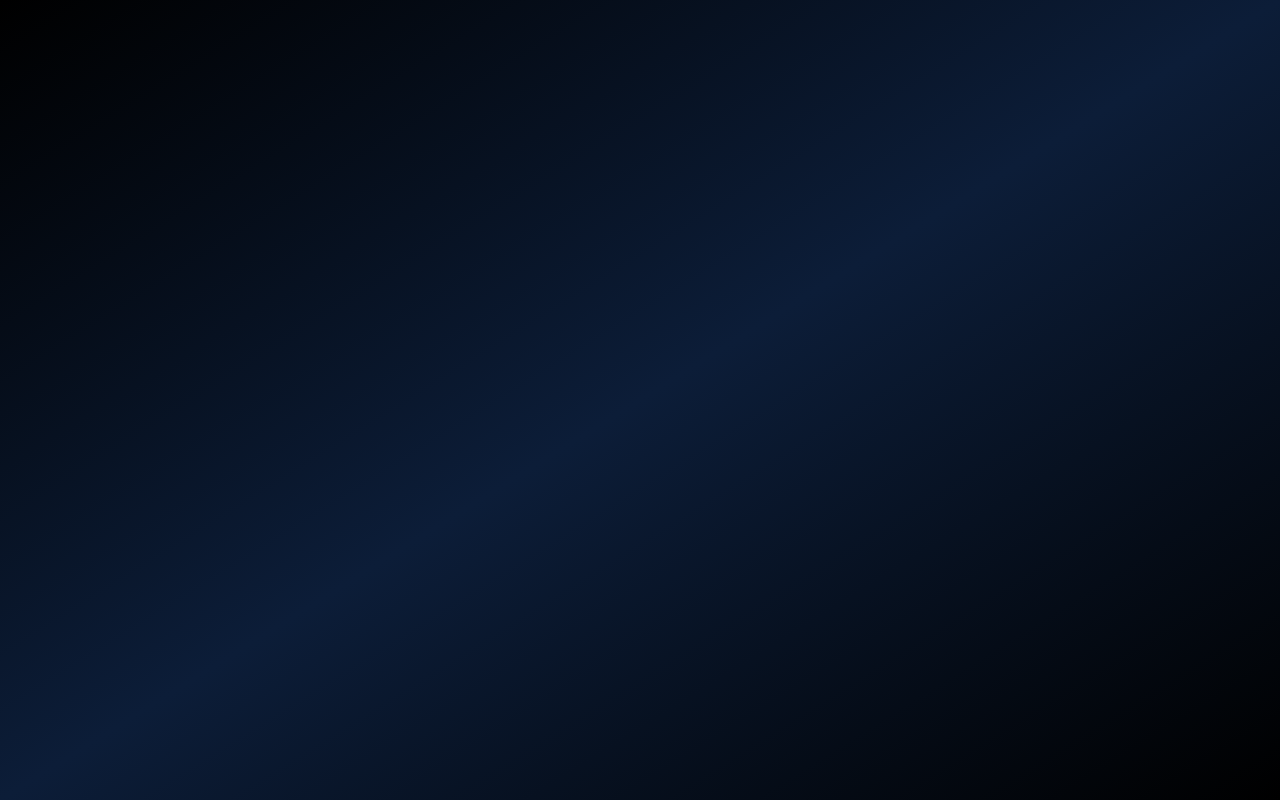
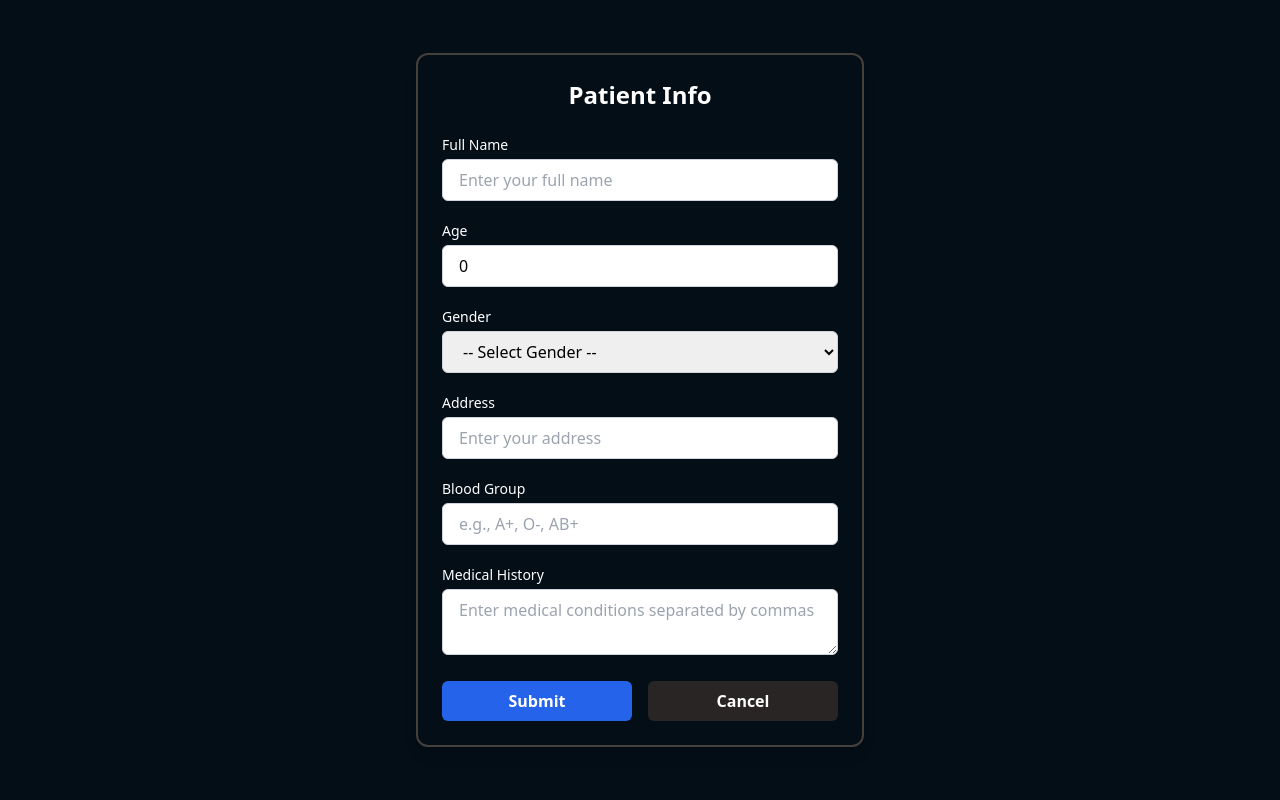
Before and after one commit to yashtech00/Hospital-management, a React (Vite) app in the folder client/: page /patientInfo in a window 1280 px wide. Before the commit this address had no page. Built offline with nearby package versions, Linux system fonts and the light colour scheme; no server answers.

Commit message:
add 2 new forms

```diff
--- a/client/src/App.tsx
+++ b/client/src/App.tsx
@@ -7,6 +7,8 @@ import axios from 'axios'
 import Signin from './pages/Auth/Singin'
 import Appointments from './pages/Appointments'
 import DoctorInfo from './pages/DoctorInfo'
+import DoctorAppointments from './pages/DoctorAppointments'
+import PatientInfo from './pages/PatientInfo'
 
 
 function App() {
@@ -34,8 +36,9 @@ function App() {
           <Route path="/signup" element={<Signup />} />
           <Route path="/signin" element={<Signin />} />
           <Route path='/doctorInfo' element={<DoctorInfo />} />
-          {/* <Route path='/patientInfo' element={<PatientInfo/>} /> */}
+          <Route path='/patientInfo' element={<PatientInfo/>} />
           <Route path="/Appointment" element={<Appointments />} />
+          <Route path='/DoctorAppointments' element={<DoctorAppointments/>} />
     </Routes>
   </BrowserRouter>
 </div>
--- a/client/src/pages/Auth/Signup.tsx
+++ b/client/src/pages/Auth/Signup.tsx
@@ -14,12 +14,12 @@ export default function Signup() {
 
   const navigate = useNavigate();
 
-
+  const BACKEND_URL = import.meta.env.VITE_BACKEND_URL;
   const { mutate, isPending, error } = useMutation({
     mutationKey: ["auth"],
     mutationFn: async (authDetails: SignUpProp) => {
       const res = await axios.post(
-        `http://localhost:8000/api/user/signup`,
+        `${BACKEND_URL}/api/user/signup`,
         authDetails,
         { withCredentials: true }
       );
--- /dev/null
+++ b/client/src/pages/DoctorAppointments.tsx
@@ -0,0 +1,9 @@
+
+
+export default function DoctorAppointments() {
+    return (
+        <div>
+
+        </div>
+    )
+}
--- a/client/src/pages/DoctorInfo.tsx
+++ b/client/src/pages/DoctorInfo.tsx
@@ -1,8 +1,8 @@
+import { useEffect, useState } from "react";
 import { useMutation } from "@tanstack/react-query";
 import axios from "axios";
-import { useState } from "react";
 import useGetMe from "../hooks/hook";
-
+import { useNavigate } from "react-router-dom";
 
 interface DoctorProp {
   user: string;
@@ -11,33 +11,38 @@ interface DoctorProp {
   availableDays: string;
 }
 
-
 export default function DoctorInfo() {
-
-    const { data: userData } = useGetMe();
-    console.log(userData,"user");
-
+  const { authUser, isLoading } = useGetMe();
   const [formData, setFormData] = useState<DoctorProp>({
-        user:  "",
+    user: "",
     specialization: "",
     experience: 0,
     availableDays: "",
   });
+
+    const navigate = useNavigate();
+  useEffect(() => {
+    if (authUser?.data?.fullname) {
+      setFormData((prev) => ({
+        ...prev,
+        user: authUser.data.fullname,
+      }));
+    }
+  }, [authUser]);
 
   const BACKEND_URL = import.meta.env.VITE_BACKEND_URL;
 
   const { mutate } = useMutation<any, Error, DoctorProp>({
     mutationKey: ["doctor"],
     mutationFn: async (formData: DoctorProp) => {
-            try {
       const res = await axios.post(`${BACKEND_URL}/api/user/doctor`, formData, {
         withCredentials: true,
       });
       return res.data;
-            } catch (e) {
-                console.error(e);
+      },
+      onSuccess: () => {
+        navigate("/DoctorAppointments")
     }
-        },
   });
 
   const handleSubmit = (e: React.FormEvent) => {
@@ -45,15 +50,18 @@ export default function DoctorInfo() {
     mutate(formData);
   };
 
+  if (isLoading) return <p className="text-white text-center">Loading...</p>;
+
   return (
     <div className="min-h-screen flex items-center justify-center px-4 bg-background">
-            <div className="w-full max-w-md bg-background shadow-lg rounded-xl p-6 border-2 border-stone-700 text-white">
-                <h2 className="text-2xl font-bold text-center  mb-6">Doctor Info</h2>
+      <div className="w-full max-w-md bg-background shadow-lg rounded-xl p-6 border-2 border-stone-700">
+        <h2 className="text-2xl font-bold text-center  mb-6 text-white">Doctor Info</h2>
         <form onSubmit={handleSubmit} className="space-y-5">
           <div>
-                        <label className="block text-sm font-medium ">Full Name</label>
+            <label className="block text-sm font-medium text-white ">Full Name</label>
             <input
               type="text"
+              value={formData.user}
               placeholder="Enter your name"
               className="w-full mt-1 px-4 py-2 border border-gray-300 rounded-md focus:outline-none focus:ring-2 focus:ring-blue-500"
               onChange={(e) =>
@@ -66,10 +74,11 @@ export default function DoctorInfo() {
           </div>
 
           <div>
-                        <label className="block text-sm font-medium">Specialization</label>
+            <label className="block text-sm font-medium text-white">Specialization</label>
             <input
               type="text"
               placeholder="Enter your specialization"
+              value={formData.specialization}
               className="w-full mt-1 px-4 py-2 border border-gray-300 rounded-md focus:outline-none focus:ring-2 focus:ring-blue-500"
               onChange={(e) =>
                 setFormData((prev) => ({
@@ -81,10 +90,11 @@ export default function DoctorInfo() {
           </div>
 
           <div>
-                        <label className="block text-sm font-medium ">Experience (in years)</label>
+            <label className="block text-sm font-medium text-white">Experience (in years)</label>
             <input
               type="number"
               placeholder="Enter your experience"
+              value={formData.experience}
               className="w-full mt-1 px-4 py-2 border border-gray-300 rounded-md focus:outline-none focus:ring-2 focus:ring-blue-500"
               onChange={(e) =>
                 setFormData((prev) => ({
@@ -96,9 +106,8 @@ export default function DoctorInfo() {
           </div>
 
           <div>
-                        <label className="block text-sm font-medium ">Available Days</label>
+            <label className="block text-sm font-medium text-white">Available Days</label>
             <select
-                            title="Available Days"
               value={formData.availableDays}
               className="w-full mt-1 px-4 py-2 border border-gray-300 rounded-md focus:outline-none focus:ring-2 focus:ring-blue-500"
               onChange={(e) =>
@@ -127,7 +136,14 @@ export default function DoctorInfo() {
 
             <button
               type="button"
-                            onClick={() => setFormData({ user: "", specialization: "", experience: 0, availableDays: "" })}
+              onClick={() =>
+                setFormData({
+                  user: "",
+                  specialization: "",
+                  experience: 0,
+                  availableDays: "",
+                })
+              }
               className="w-full py-2 px-4 bg-stone-800 text-white font-semibold rounded-md hover:bg-gray-600 transition"
             >
               Cancel
--- a/client/src/pages/PatientInfo.tsx
+++ b/client/src/pages/PatientInfo.tsx
@@ -0,0 +1,199 @@
+import { useEffect, useState } from "react";
+import { useMutation } from "@tanstack/react-query";
+import axios from "axios";
+import useGetMe from "../hooks/hook";
+import { useNavigate } from "react-router-dom";
+
+interface PatientProp {
+  user: string;
+  age: number;
+  gender: string;
+  address: string;
+  bloodGroup: string;
+  medicalHistory: string[];
+}
+
+export default function PatientInfo() {
+  const { authUser, isLoading } = useGetMe();
+  const navigate = useNavigate();
+
+  const [formData, setFormData] = useState<PatientProp>({
+    user: "",
+    age: 0,
+    gender: "",
+    address: "",
+    bloodGroup: "",
+    medicalHistory: [""],
+  });
+
+  useEffect(() => {
+    if (authUser?.data?.fullname) {
+      setFormData((prev) => ({
+        ...prev,
+        user: authUser.data.fullname,
+      }));
+    }
+  }, [authUser]);
+
+  const BACKEND_URL = import.meta.env.VITE_BACKEND_URL;
+
+  const { mutate } = useMutation<any, Error, PatientProp>({
+    mutationKey: ["patient"],
+    mutationFn: async (formData: PatientProp) => {
+      const res = await axios.post(`${BACKEND_URL}/api/user/patient`, formData, {
+        withCredentials: true,
+      });
+      return res.data;
+    },
+    onSuccess: () => {
+      navigate("/Appointment");
+    },
+  });
+
+  const handleSubmit = (e: React.FormEvent) => {
+    e.preventDefault();
+    mutate(formData);
+  };
+
+  if (isLoading) return <p className="text-white text-center">Loading...</p>;
+
+  return (
+    <div className="min-h-screen flex items-center justify-center px-4 bg-background">
+      <div className="w-full max-w-md bg-background shadow-lg rounded-xl p-6 border-2 border-stone-700 text-white">
+        <h2 className="text-2xl font-bold text-center mb-6">Patient Info</h2>
+        <form onSubmit={handleSubmit} className="space-y-5">
+          {/* Full Name */}
+          <div>
+            <label className="block text-sm font-medium">Full Name</label>
+            <input
+              type="text"
+              value={formData.user}
+              placeholder="Enter your full name"
+              className="w-full mt-1 px-4 py-2 border border-gray-300 rounded-md text-black"
+              onChange={(e) =>
+                setFormData((prev) => ({
+                  ...prev,
+                  user: e.target.value,
+                }))
+              }
+            />
+          </div>
+
+          {/* Age */}
+          <div>
+            <label className="block text-sm font-medium">Age</label>
+            <input
+              type="number"
+              value={formData.age}
+              placeholder="Enter your age"
+              className="w-full mt-1 px-4 py-2 border border-gray-300 rounded-md text-black"
+              onChange={(e) =>
+                setFormData((prev) => ({
+                  ...prev,
+                  age: Number(e.target.value),
+                }))
+              }
+            />
+          </div>
+
+          {/* Gender */}
+          <div>
+            <label className="block text-sm font-medium">Gender</label>
+            <select
+              value={formData.gender}
+              className="w-full mt-1 px-4 py-2 border border-gray-300 rounded-md text-black"
+              onChange={(e) =>
+                setFormData((prev) => ({
+                  ...prev,
+                  gender: e.target.value,
+                }))
+              }
+            >
+              <option value="">-- Select Gender --</option>
+              <option value="male">Male</option>
+              <option value="female">Female</option>
+              <option value="other">Other</option>
+            </select>
+          </div>
+
+          {/* Address */}
+          <div>
+            <label className="block text-sm font-medium">Address</label>
+            <input
+              type="text"
+              value={formData.address}
+              placeholder="Enter your address"
+              className="w-full mt-1 px-4 py-2 border border-gray-300 rounded-md text-black"
+              onChange={(e) =>
+                setFormData((prev) => ({
+                  ...prev,
+                  address: e.target.value,
+                }))
+              }
+            />
+          </div>
+
+          {/* Blood Group */}
+          <div>
+            <label className="block text-sm font-medium">Blood Group</label>
+            <input
+              type="text"
+              value={formData.bloodGroup}
+              placeholder="e.g., A+, O-, AB+"
+              className="w-full mt-1 px-4 py-2 border border-gray-300 rounded-md text-black"
+              onChange={(e) =>
+                setFormData((prev) => ({
+                  ...prev,
+                  bloodGroup: e.target.value,
+                }))
+              }
+            />
+          </div>
+
+          {/* Medical History */}
+          <div>
+            <label className="block text-sm font-medium">Medical History</label>
+            <textarea
+              value={formData.medicalHistory.join(", ")}
+              placeholder="Enter medical conditions separated by commas"
+              className="w-full mt-1 px-4 py-2 border border-gray-300 rounded-md text-black"
+              onChange={(e) =>
+                setFormData((prev) => ({
+                  ...prev,
+                  medicalHistory: e.target.value.split(",").map((item) => item.trim()),
+                }))
+              }
+            />
+          </div>
+
+          {/* Buttons */}
+          <div className="flex items-center justify-between gap-4">
+            <button
+              type="submit"
+              className="w-full py-2 px-4 bg-blue-600 text-white font-semibold rounded-md hover:bg-blue-700 transition"
+            >
+              Submit
+            </button>
+
+            <button
+              type="button"
+              onClick={() =>
+                setFormData({
+                  user: "",
+                  age: 0,
+                  gender: "",
+                  address: "",
+                  bloodGroup: "",
+                  medicalHistory: [""],
+                })
+              }
+              className="w-full py-2 px-4 bg-stone-800 text-white font-semibold rounded-md hover:bg-gray-600 transition"
+            >
+              Cancel
+            </button>
+          </div>
+        </form>
+      </div>
+    </div>
+  );
+}
```
Also changed, not shown: client/src/hooks/hook.tsx (+15 -1 lines), 1 other file (tests, documents, lock files or other folders). Lines whose indentation alone changed are shown as unchanged.
